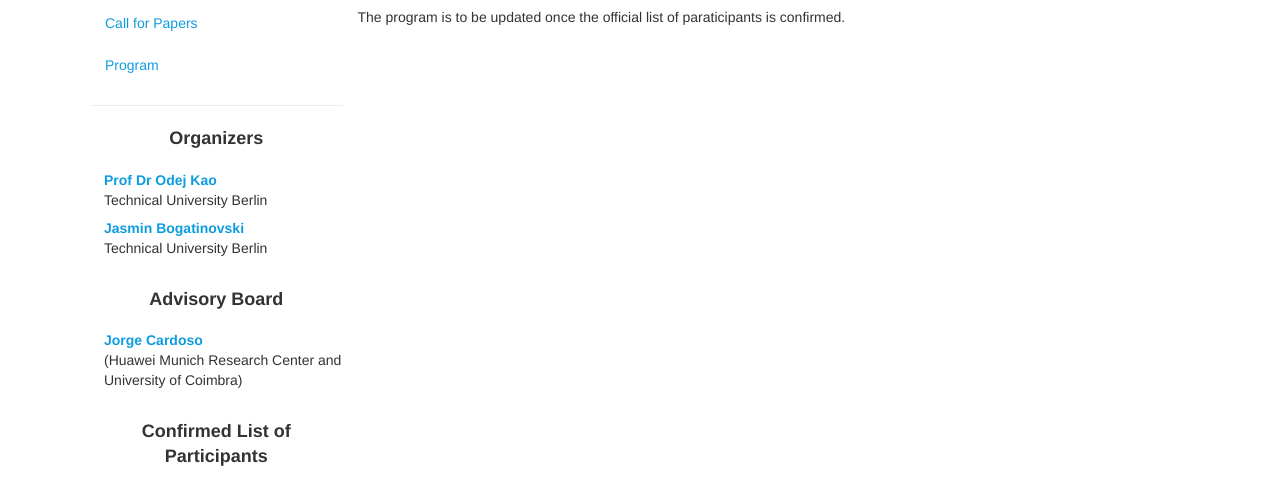
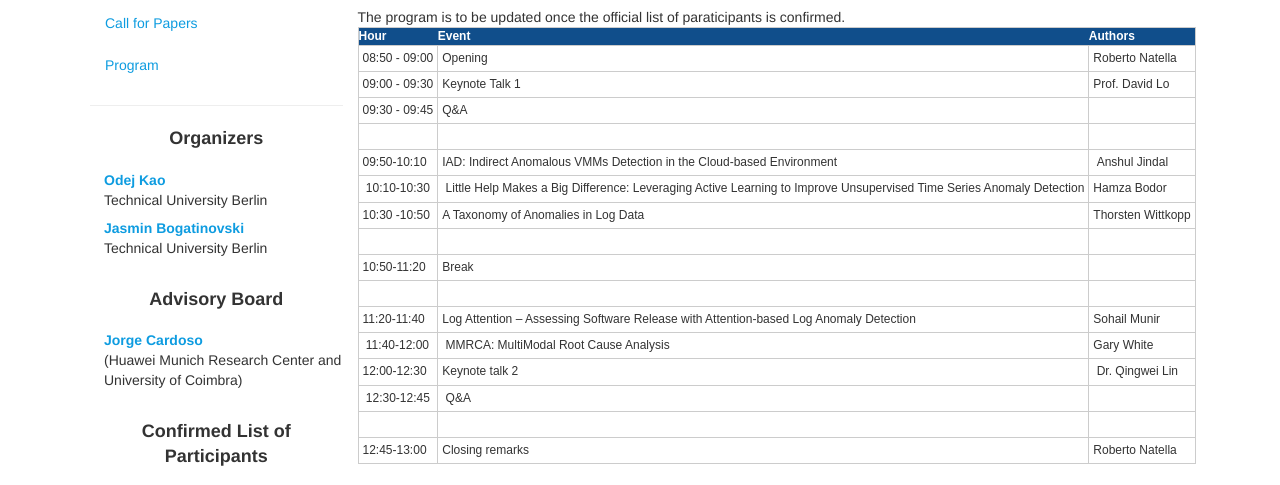
Before and after one commit to aiops2023/aiops2023, a plain HTML site: page schedule/index.html in a window 1280 px wide. Shown: the part 293-778 px from the top of the page. Drawn offline with nearby package versions, Linux system fonts and the light colour scheme; some packages are replaced by stand-ins of ours.

Commit message:
page updat

```diff
--- a/schedule/index.html
+++ b/schedule/index.html
@@ -63,7 +63,7 @@
             <ul class="nav temp">
                 <li class="head">Organizers</li>
 
-                <li class="name"><a href="https://www.cit.tu-berlin.de/kao/">Prof Dr Odej Kao</a></li>
+                <li class="name"><a href="https://www.cit.tu-berlin.de/kao/">Odej Kao</a></li>
                 <ul class="nav temp" style="padding-bottom: 0;">
                     <li class="affiliation"> Technical University Berlin</li>
                 </ul>
@@ -212,7 +212,7 @@
                 </style>
 
 
-                <!-- <table class="tableizer-table">
+                <table class="tableizer-table">
                     <thead>
                     <tr class="tableizer-firstrow">
                         <th>Hour</th>
@@ -308,7 +308,7 @@
                     </tr>
 
                     </tbody>
-                </table> -->
+                </table>
             </div>
 
 
```
Also changed, not shown: call/index.html (+1 -1 lines), index.html (+1 -1 lines).
